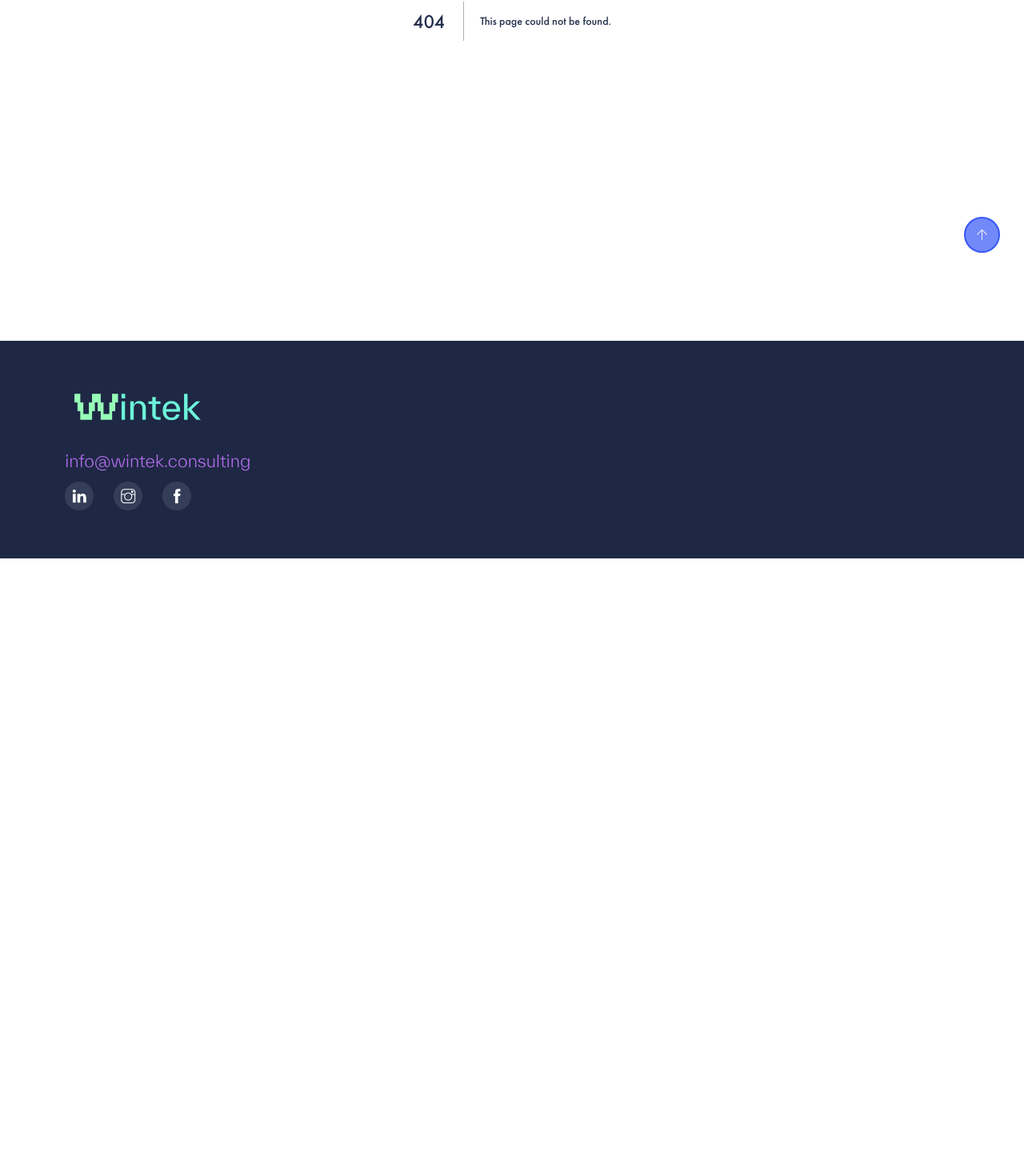
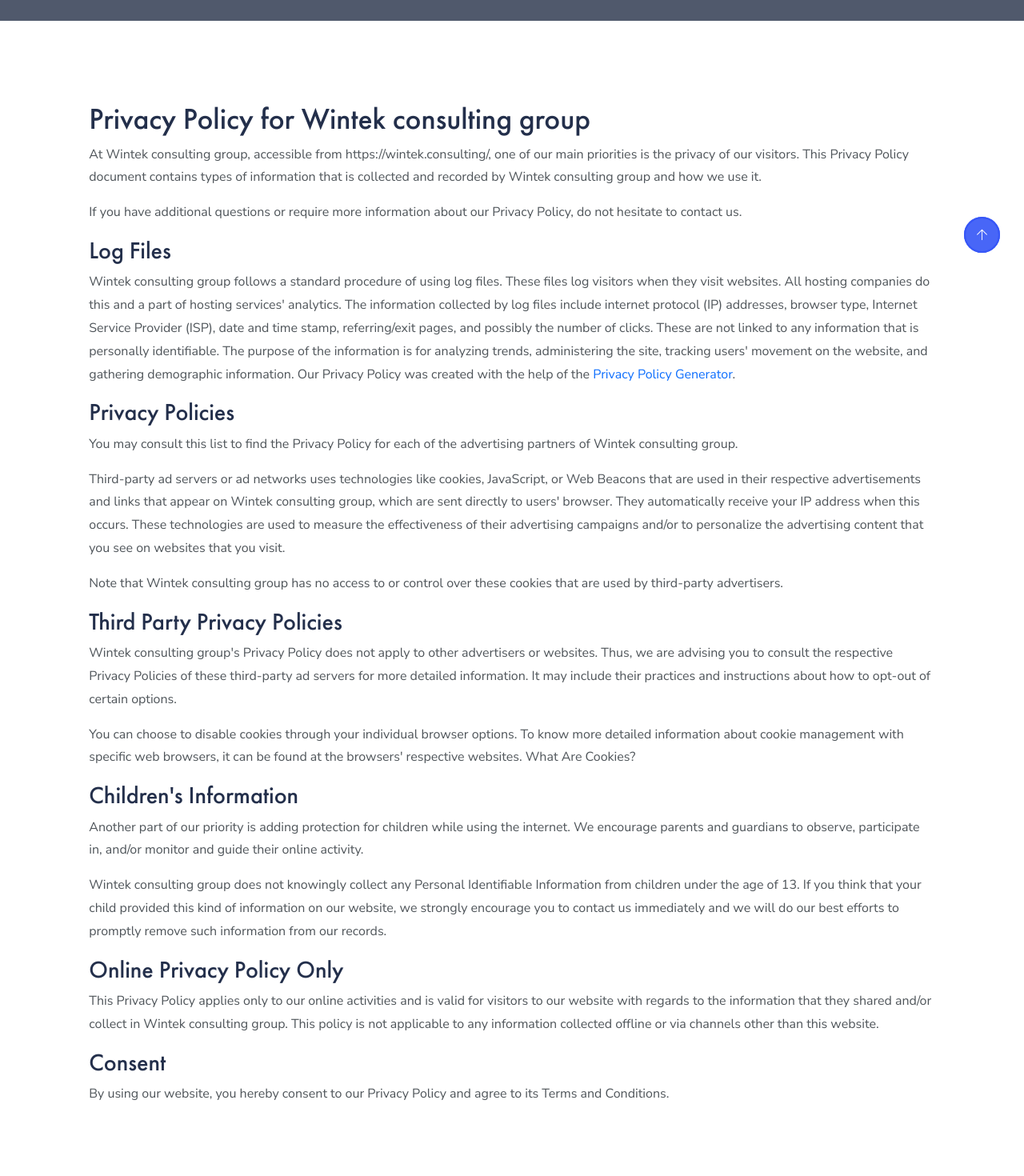
Before and after one commit to gabrielabarajas/wintek-consulting-group, a Next.js app: page /Policy in a window 1280 px wide. Before the commit this address had no page. Shown: the part 459-1929 px from the top of the page at 80% size. Before the commit the page ends 1157 px from the top, so only its background shows below. Built offline with nearby package versions, Linux system fonts and the light colour scheme.

Commit message:
today changes

```diff
--- /dev/null
+++ b/components/PrivatePolicy/PrivatePolicy.js
@@ -0,0 +1,43 @@
+import React from 'react'
+
+
+const PrivatePolicy = (props) => {
+    const ClickHandler = () =>{
+        window.scrollTo(10, 0);
+    }
+
+    return(
+        <section className="wpo-gallery-section section-padding wpo-gallery-section-s2">
+            <div className="container">
+                <div className="row">
+                    <div className="col col-xs-12 sortable-gallery">
+                        <div className="wpo-gallery-container">
+                        <h1>Privacy Policy for Wintek consulting group</h1>
+                        <p>At Wintek consulting group, accessible from https://wintek.consulting/, one of our main priorities is the privacy of our visitors. This Privacy Policy document contains types of information that is collected and recorded by Wintek consulting group and how we use it.</p>
+                        <p>If you have additional questions or require more information about our Privacy Policy, do not hesitate to contact us.</p>
+                        <h2>Log Files</h2>
+                        <p>Wintek consulting group follows a standard procedure of using log files. These files log visitors when they visit websites. All hosting companies do this and a part of hosting services' analytics. The information collected by log files include internet protocol (IP) addresses, browser type, Internet Service Provider (ISP), date and time stamp, referring/exit pages, and possibly the number of clicks. These are not linked to any information that is personally identifiable. The purpose of the information is for analyzing trends, administering the site, tracking users' movement on the website, and gathering demographic information. Our Privacy Policy was created with the help of the <a href="https://www.privacypolicyonline.com/privacy-policy-generator/">Privacy Policy Generator</a>.</p>
+                        <h2>Privacy Policies</h2>
+                        <p>You may consult this list to find the Privacy Policy for each of the advertising partners of Wintek consulting group.</p>
+                        <p>Third-party ad servers or ad networks uses technologies like cookies, JavaScript, or Web Beacons that are used in their respective advertisements and links that appear on Wintek consulting group, which are sent directly to users' browser. They automatically receive your IP address when this occurs. These technologies are used to measure the effectiveness of their advertising campaigns and/or to personalize the advertising content that you see on websites that you visit.</p>
+                        <p>Note that Wintek consulting group has no access to or control over these cookies that are used by third-party advertisers.</p>
+                        <h2>Third Party Privacy Policies</h2>
+                        <p>Wintek consulting group's Privacy Policy does not apply to other advertisers or websites. Thus, we are advising you to consult the respective Privacy Policies of these third-party ad servers for more detailed information. It may include their practices and instructions about how to opt-out of certain options. </p>
+                        <p>You can choose to disable cookies through your individual browser options. To know more detailed information about cookie management with specific web browsers, it can be found at the browsers' respective websites. What Are Cookies?</p>
+                        <h2>Children's Information</h2>
+                        <p>Another part of our priority is adding protection for children while using the internet. We encourage parents and guardians to observe, participate in, and/or monitor and guide their online activity.</p>
+                        <p>Wintek consulting group does not knowingly collect any Personal Identifiable Information from children under the age of 13. If you think that your child provided this kind of information on our website, we strongly encourage you to contact us immediately and we will do our best efforts to promptly remove such information from our records.</p>
+                        <h2>Online Privacy Policy Only</h2>
+                        <p>This Privacy Policy applies only to our online activities and is valid for visitors to our website with regards to the information that they shared and/or collect in Wintek consulting group. This policy is not applicable to any information collected offline or via channels other than this website.</p>
+                        <h2>Consent</h2>
+                        <p>By using our website, you hereby consent to our Privacy Policy and agree to its Terms and Conditions.</p>
+
+                        </div>
+                    </div>
+                </div>
+            </div>
+        </section>
+    )
+}
+
+export default PrivatePolicy;
--- a/pages/404/index.js
+++ b/pages/404/index.js
@@ -1,9 +1,6 @@
 import React, {Fragment} from 'react';
-import Navbar from '../../components/Navbar/Navbar'
-import PageTitle from '../../components/pagetitle/PageTitle'
+import PageTitle from '../../components/Pagetitle/PageTitle'
 import Error from '../../components/404'
-import Footer from '../../components/footer/Footer'
-import Scrollbar from '../../components/scrollbar/scrollbar'
 
 
 const ErrorPage =() => {
--- /dev/null
+++ b/pages/Policy/index.js
@@ -0,0 +1,19 @@
+import React, {Fragment} from 'react';
+import Navbar from '../../components/Navbar/Navbar'
+import PageTitle from '../../components/Pagetitle/PageTitle'
+import Footer from '../../components/Footer/Footer'
+import Scrollbar from '../../components/scrollbar/scrollbar'
+import PrivatePolicy from '../../components/PrivatePolicy/PrivatePolicy';
+
+
+
+const PolicyPage =() => {
+    return(
+        <Fragment>
+            <PageTitle pageTitle="Política de Privacidad"/>
+            <PrivatePolicy/>
+            <Scrollbar/>
+        </Fragment>
+    )
+};
+export default PolicyPage;
```
